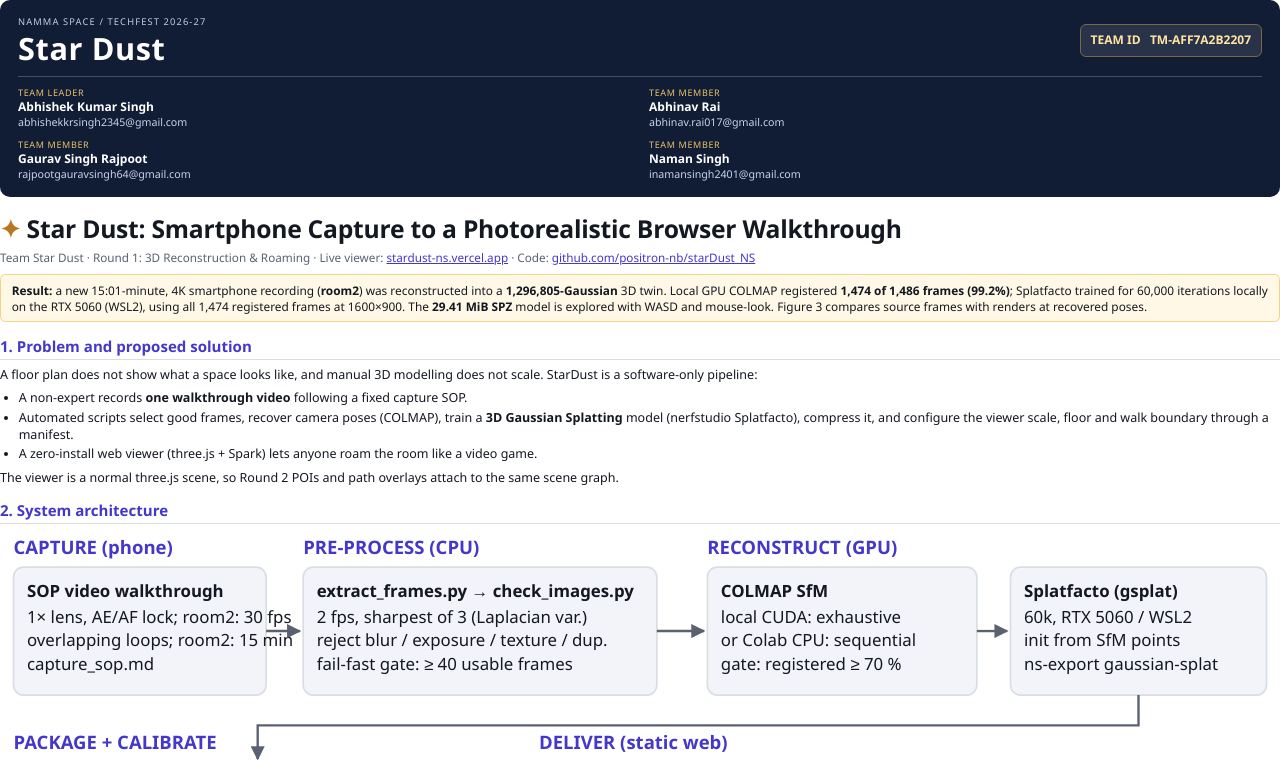
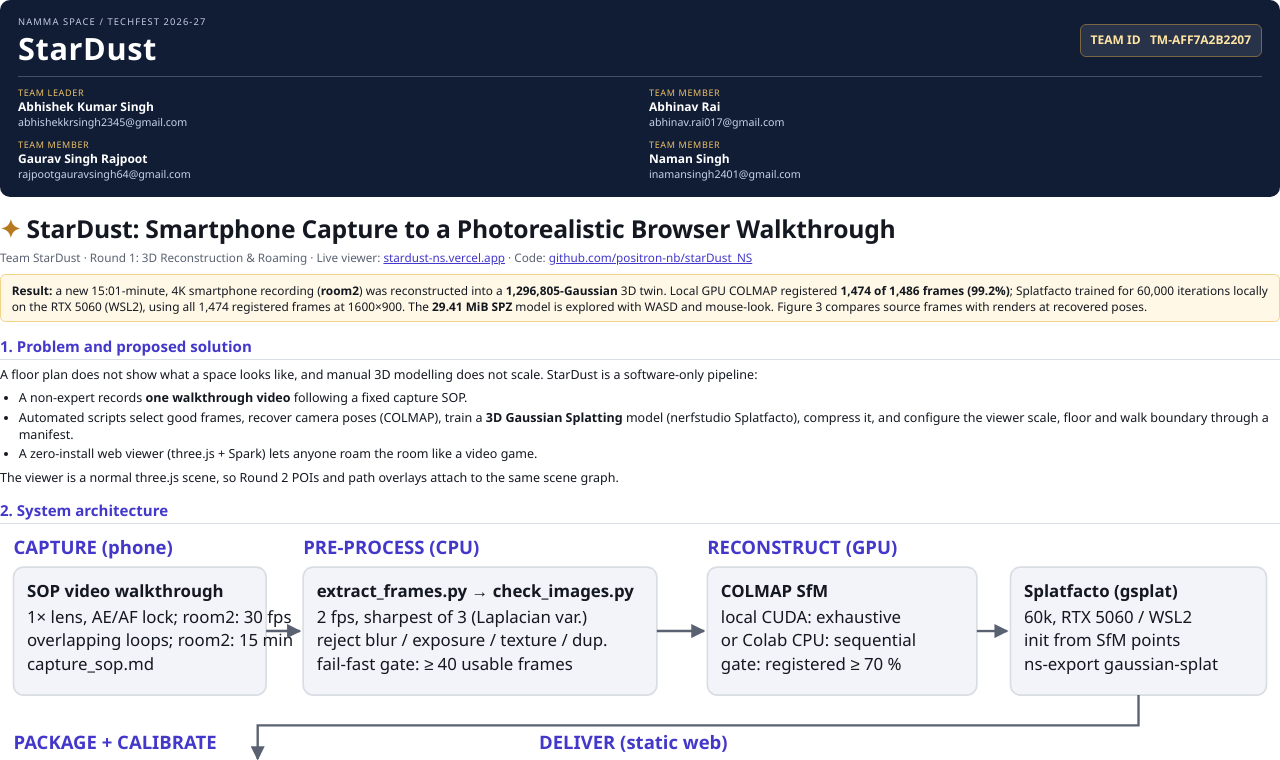
Before and after one commit to positron-nb/starDust_NS, a website: page submission/abstract/technical_abstract.html in a window 1280 px wide. Shown: the top 760 px of the page. Drawn offline with Linux system fonts and the light colour scheme.

Commit message:
Standardize StarDust branding across viewer and submission

```diff
--- a/app/style.css
+++ b/app/style.css
@@ -136,7 +136,7 @@ code { font-family: var(--mono); font-size: 0.95em; }
   .card { padding: 22px; }
 }
 
-/* Star Dust — an editorial frame around the live room. */
+/* StarDust — an editorial frame around the live room. */
 :root { --bg:#111510; --panel:rgba(22,27,24,.88); --panel-solid:#19201b; --accent:#e5ca97; --accent-ink:#20291f; --muted:#aab2a7; --radius:18px; }
 button, a, select { -webkit-tap-highlight-color:transparent; }
 button:focus-visible, a:focus-visible, select:focus-visible { outline:2px solid var(--accent);outline-offset:5px; }
--- a/submission/abstract/technical_abstract.html
+++ b/submission/abstract/technical_abstract.html
@@ -45,10 +45,10 @@
 </style>
 </head>
 <body>
-<div class="team-card"><div class="team-top"><div><div class="team-kicker">NAMMA SPACE / TECHFEST 2026-27</div><div class="team-name">Star Dust</div></div><div class="team-id">TEAM ID &nbsp; TM-AFF7A2B2207</div></div><div class="team-people"><div class="team-person"><div class="team-role">TEAM LEADER</div><b>Abhishek Kumar Singh</b><br/><a class="team-mail" href="mailto:abhishekkrsingh2345@gmail.com">abhishekkrsingh2345@gmail.com</a></div><div class="team-person"><div class="team-role">TEAM MEMBER</div><b>Abhinav Rai</b><br/><a class="team-mail" href="mailto:abhinav.rai017@gmail.com">abhinav.rai017@gmail.com</a></div><div class="team-person"><div class="team-role">TEAM MEMBER</div><b>Gaurav Singh Rajpoot</b><br/><a class="team-mail" href="mailto:rajpootgauravsingh64@gmail.com">rajpootgauravsingh64@gmail.com</a></div><div class="team-person"><div class="team-role">TEAM MEMBER</div><b>Naman Singh</b><br/><a class="team-mail" href="mailto:inamansingh2401@gmail.com">inamansingh2401@gmail.com</a></div></div></div>
+<div class="team-card"><div class="team-top"><div><div class="team-kicker">NAMMA SPACE / TECHFEST 2026-27</div><div class="team-name">StarDust</div></div><div class="team-id">TEAM ID &nbsp; TM-AFF7A2B2207</div></div><div class="team-people"><div class="team-person"><div class="team-role">TEAM LEADER</div><b>Abhishek Kumar Singh</b><br/><a class="team-mail" href="mailto:abhishekkrsingh2345@gmail.com">abhishekkrsingh2345@gmail.com</a></div><div class="team-person"><div class="team-role">TEAM MEMBER</div><b>Abhinav Rai</b><br/><a class="team-mail" href="mailto:abhinav.rai017@gmail.com">abhinav.rai017@gmail.com</a></div><div class="team-person"><div class="team-role">TEAM MEMBER</div><b>Gaurav Singh Rajpoot</b><br/><a class="team-mail" href="mailto:rajpootgauravsingh64@gmail.com">rajpootgauravsingh64@gmail.com</a></div><div class="team-person"><div class="team-role">TEAM MEMBER</div><b>Naman Singh</b><br/><a class="team-mail" href="mailto:inamansingh2401@gmail.com">inamansingh2401@gmail.com</a></div></div></div>
 
-<h1><span class="star">✦</span> Star Dust: Smartphone Capture to a Photorealistic Browser Walkthrough</h1>
-<div class="meta">Team Star Dust · Round 1: 3D Reconstruction &amp; Roaming · Live viewer: <a href="https://stardust-ns.vercel.app/">stardust-ns.vercel.app</a> · Code: <a href="https://github.com/positron-nb/starDust_NS">github.com/positron-nb/starDust_NS</a></div>
+<h1><span class="star">✦</span> StarDust: Smartphone Capture to a Photorealistic Browser Walkthrough</h1>
+<div class="meta">Team StarDust · Round 1: 3D Reconstruction &amp; Roaming · Live viewer: <a href="https://stardust-ns.vercel.app/">stardust-ns.vercel.app</a> · Code: <a href="https://github.com/positron-nb/starDust_NS">github.com/positron-nb/starDust_NS</a></div>
 
 <div class="key"><b>Result:</b> a new 15:01-minute, 4K smartphone recording (<b>room2</b>) was reconstructed into a <b>1,296,805-Gaussian</b> 3D twin. Local GPU COLMAP registered <b>1,474 of 1,486 frames (99.2%)</b>; Splatfacto trained for 60,000 iterations locally on the RTX 5060 (WSL2), using all 1,474 registered frames at 1600×900. The <b>29.41 MiB SPZ</b> model is explored with WASD and mouse-look. Figure 3 compares source frames with renders at recovered poses.</div>
 
```
Also changed, not shown: app/index.html (+3 -3 lines), submission/abstract/additional_links_and_prototypes.html (+2 -2 lines), submission/abstract/img/room2_compare.jpg, submission/abstract/img/room2_hero.jpg, submission/abstract/img/room2_ui.jpg, 2 other files.
